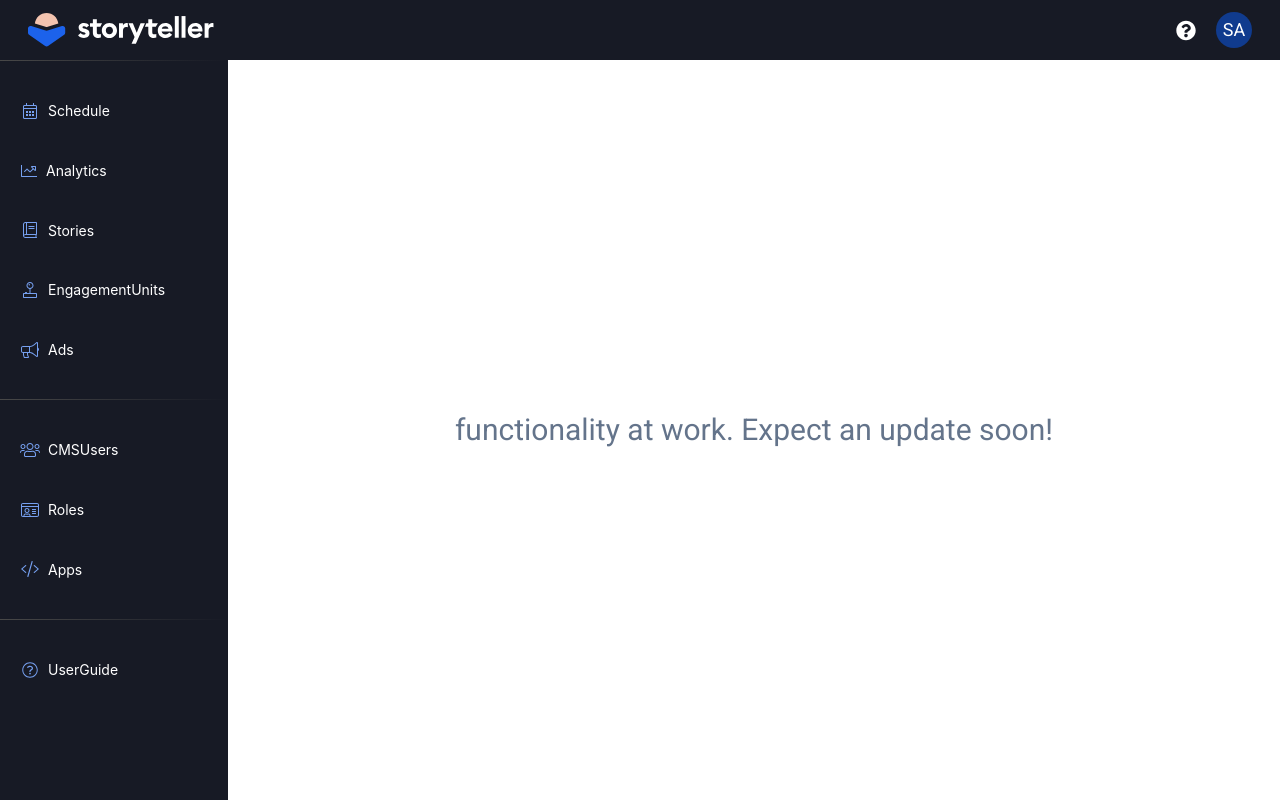
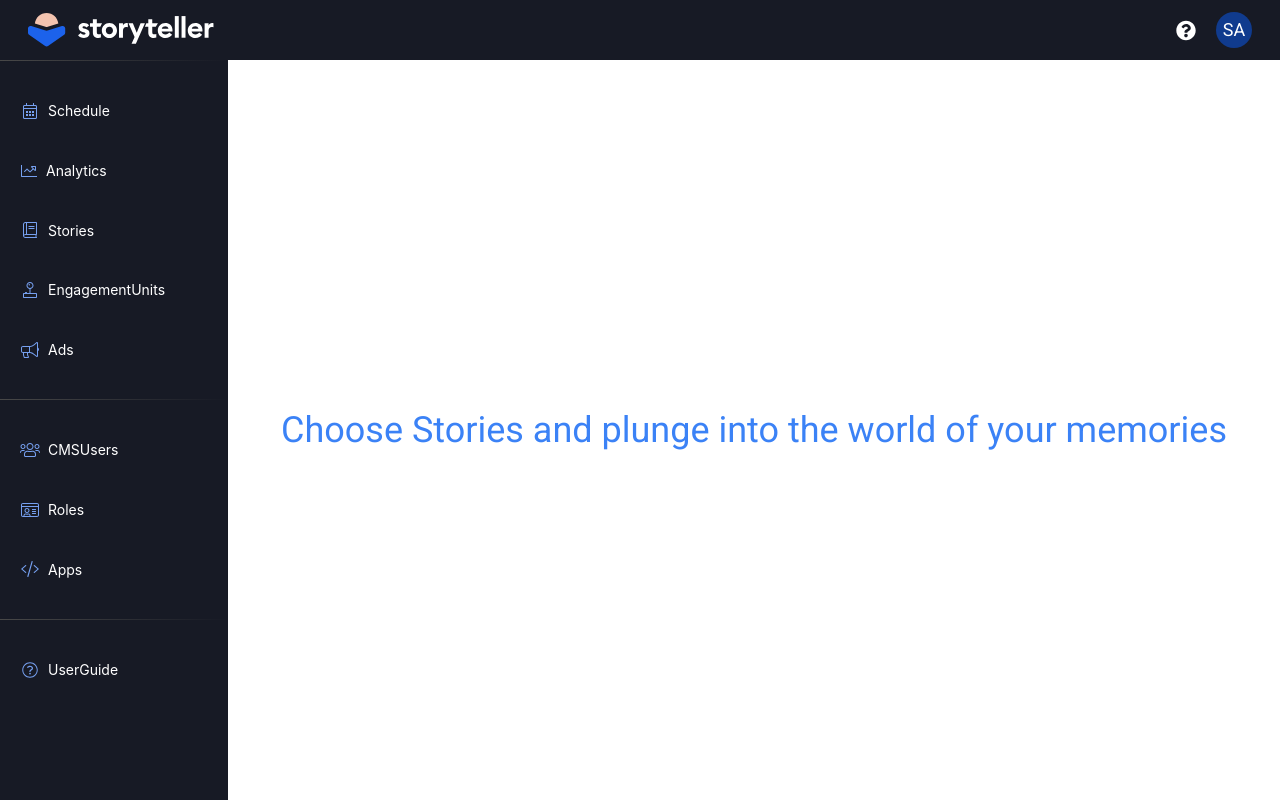
Before and after one commit to olehkl1apko/storyteller-reactjs-app, a React (Vite) app: page / in a window 1280 px wide. Built offline with nearby package versions, Linux system fonts and the light colour scheme; sample sign-in values are in the browser's storage; the HTML template or start-up script is replaced by a standard one.

Commit message:
Update Home.tsx

```diff
--- a/src/pages/Home.tsx
+++ b/src/pages/Home.tsx
@@ -1,8 +1,11 @@
 import { FC } from "react";
-import { UpdateSoon } from "@/features/UpdateSoon";
 
 const Home: FC = () => {
-  return <UpdateSoon />;
+  return (
+    <div className="text-4xl flex items-center justify-center w-full h-full text-blue-500">
+      <span>Choose Stories and plunge into the world of your memories</span>
+    </div>
+  );
 };
 
 export default Home;
```
